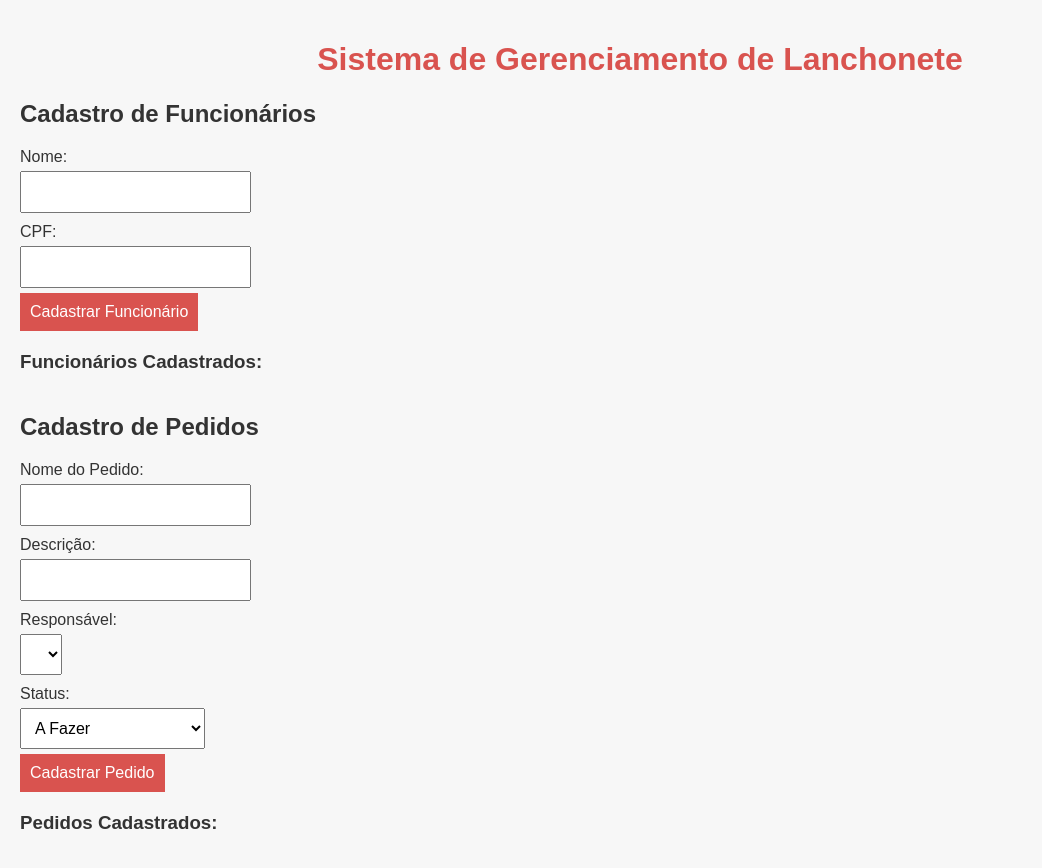
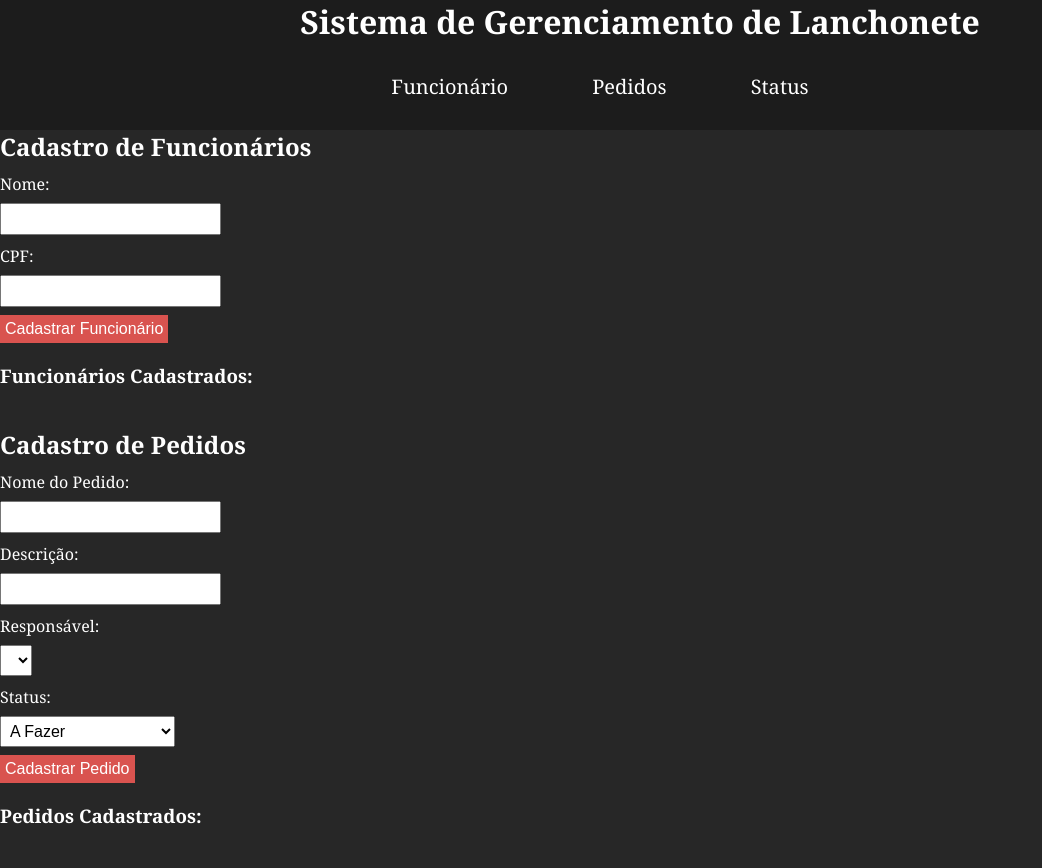
Before and after one commit to Lucas3255/Gerenciamento-de-Pedidos, a plain HTML site: page index.html in a window 1280 px wide. Shown: the whole page, without its empty margins (0-1042 px from the left). Drawn offline with Linux system fonts and the light colour scheme.

Commit message:
Atualizacao 21/10 9:00

```diff
--- a/index.html
+++ b/index.html
@@ -7,7 +7,16 @@
     <link rel="stylesheet" href="styles.css">
 </head>
 <body>
-    <h1>Sistema de Gerenciamento de Lanchonete</h1>
+    <header>
+        <h1>Sistema de Gerenciamento de Lanchonete</h1>
+        <nav>
+            <ul>
+                <li><a href="index.html">Funcionário</a></li>
+                <li><a href="">Pedidos</a></li>
+                <li><a href="">Status</a></li>
+            </ul>
+        </nav>
+    </header>
 
     <!-- Cadastro de Funcionários -->
     <section>
--- a/script.js
+++ b/script.js
@@ -13,7 +13,7 @@ document.getElementById('form-funcionario').addEventListener('submit', function(
         const funcionario = { nome: nomeFunc, cpf: cpfFunc };
         funcionarios.push(funcionario);
         atualizarListaFuncionarios();
-    } else {
+    } else{
         alert('Por favor, preencha o nome e um CPF válido de 11 dígitos.');
     }
 
--- a/styles.css
+++ b/styles.css
@@ -1,14 +1,55 @@
+@charset "UTF-8";
+
+:root {
+    --color-white: #fff;
+    --color-dark1: #272727;
+    --color-dark2: #c9302c;
+    --color-dark3: #d9534f;
+    --color-dark4: #1c1c1c;
+    --color-h3: #e08d21;
+}
+
 body {
-    font-family: Arial, sans-serif;
-    background-color: #f7f7f7;
-    color: #333;
+    font-family: Cambria, Cochin, Georgia, Times, 'Times New Roman', serif;
+    background-color: var(--color-dark1);
+    color: var(--color-white);
+}
+
+* {
     margin: 0;
-    padding: 20px;
+    padding: 0;
+}
+
+header {
+    background-color: var(--color-dark4);
+    color: var(--color-white);
+}
+
+header nav ul {
+    padding: 30px 30px;
+    text-align: center;
+    list-style: none;
+}
+
+header nav ul li {
+    display: inline;
+    margin-right: 80px;
+}
+
+header nav ul li a {
+    color: var(--color-white);
+    text-decoration: none;
+    font-size: 20px;
+}
+
+header nav ul li a:hover {
+    text-decoration: none;
+    color: var(--color-h3);
 }
 
 h1 {
-    color: #d9534f;
     text-align: center;
+    color: var(--color-white);
 }
 
 section {
@@ -25,31 +66,22 @@ label {
 }
 
 input, select, button {
-    margin-top: 5px;
-    padding: 10px;
+    margin-top: 8px;
+    padding: 5px;
     font-size: 16px;
 }
 
 button {
-    background-color: #d9534f;
-    color: #fff;
+    background-color: var(--color-dark3);
+    color: var(--color-white);
     border: none;
     cursor: pointer;
 }
 
 button:hover {
-    background-color: #c9302c;
+    background-color: var(--color-dark2);
 }
 
 h3 {
     margin-top: 20px;
 }
-
-ul {
-    list-style-type: none;
-    padding: 0;
-}
-
-li {
-    padding: 5px 0;
-}
```
